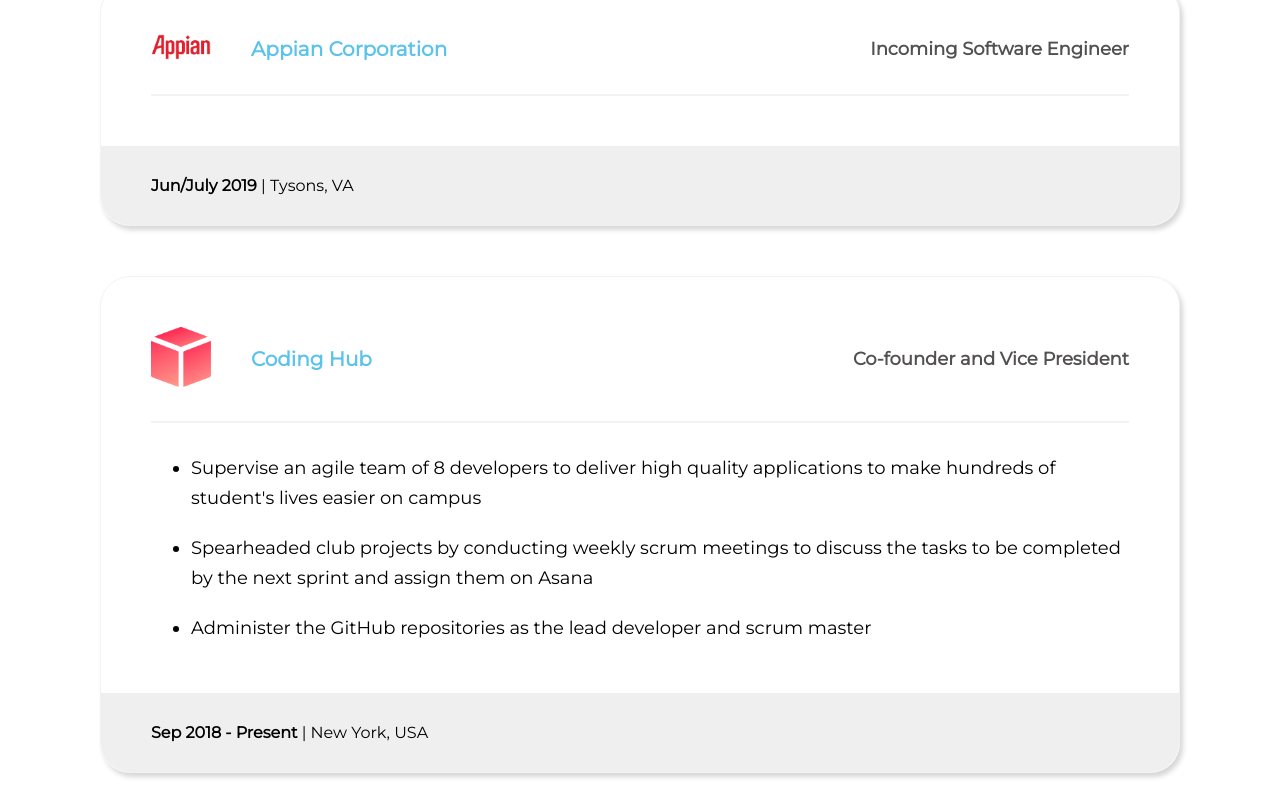
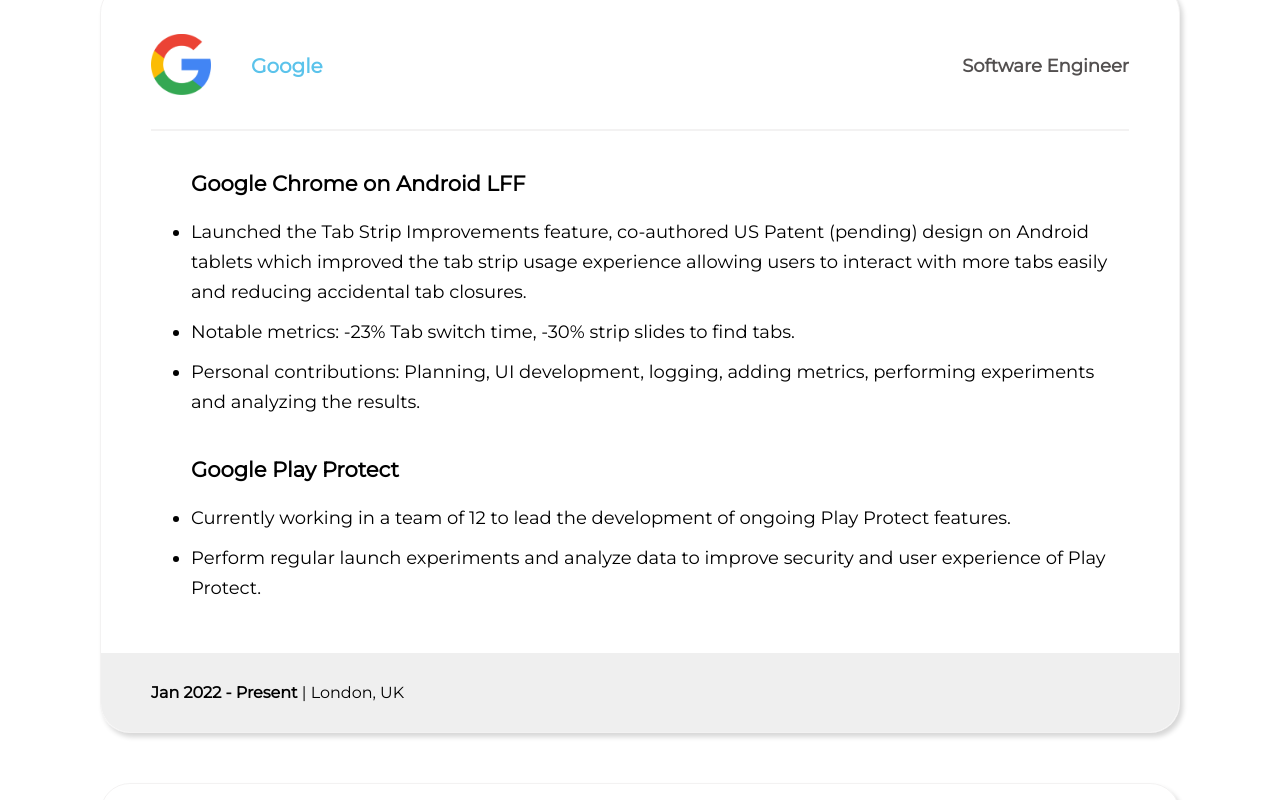
Before and after one commit to gaurav-jayasawal/gaurav-jayasawal.github.io, a React (Create React App) app: page / in a window 1280 px wide. Shown: the part 3594-4394 px from the top of the page. Built offline with nearby package versions, Linux system fonts and the light colour scheme.

Commit message:
Updated experiences

```diff
--- a/src/components/sections/experience/data.js
+++ b/src/components/sections/experience/data.js
@@ -1,24 +1,60 @@
 export const industryExperience = [
+  {
+    logo: require("../../../assets/company_logos/google_logo.png"),
+    company_name: "Google",
+    title: "Software Engineer",
+    link: "https://about.google/",
+    duty_groups: [
+      {
+        "Google Chrome on Android LFF": [
+          "Launched the Tab Strip Improvements feature, co-authored US Patent (pending) design on Android tablets which improved the tab strip usage experience allowing users to interact with more tabs easily and reducing accidental tab closures.",
+          "Notable metrics: -23% Tab switch time, -30% strip slides to find tabs.",
+          "Personal contributions: Planning, UI development, logging, adding metrics, performing experiments and analyzing the results.",
+        ],
+      },
+      {
+        "Google Play Protect": [
+          "Currently working in a team of 12 to lead the development of ongoing Play Protect features.",
+          "Perform regular launch experiments and analyze data to improve security and user experience of Play Protect.",
+        ],
+      },
+    ],
+    date: "Jan 2022 - Present",
+    location: "London, UK",
+  },
   {
     logo: require("../../../assets/company_logos/appian.png"),
     company_name: "Appian Corporation",
-    title: "Incoming Software Engineer",
+    title: "Software Engineer",
     link: "https://appian.com",
-    duties: [],
-    date: "Jun/July 2019",
-    location: "Tysons, VA",
+    duty_groups: [
+      {
+        "": [
+          "Worked as a Software Engineer and the Point of contact for the Appian Mobile (Android) team supporting over 56,000 daily active users with 300,000 sessions per month, a growth of 1,870% in 2020 alone, (retrieved numbers from google analytics).",
+          "Led multiple mobile efforts like Improved SAML based Authentication using Client certificates - unblocking thousands of users from USMC, Fannie Mae and customers with advanced security requirements.",
+          "Collaborated with around 15 engineers in delivering large sized features such as Appian for Offline and Dynamic Offline for over 10 customers including Ryder, Haliburton and others.",
+          "Contributed to the highly awaited Appian project called Appian Portals which makes highly performant and scalable Appian UIs available for public access without having to authenticate with Appian. Personal contributions include designing, developing and delivering parts of the deployment platform using technologies like Java, Python, Kubernetes, Knative and AWS.",
+        ],
+      },
+    ],
+    date: "July 2019 - Jan 2022",
+    location: "Tysons, VA, USA",
   },
   {
     logo: require("../../../assets/company_logos/coding_hub.png"),
     company_name: "Coding Hub",
     title: "Co-founder and Vice President",
     link: "https://coding-hub.com",
-    duties: [
+    duty_groups: [
+      {
+        "": [
           "Supervise an agile team of 8 developers to deliver high quality applications to make hundreds of student's lives easier on campus",
           "Spearheaded club projects by conducting weekly scrum meetings to discuss the tasks to be completed by the next sprint and assign them on Asana",
           "Administer the GitHub repositories as the lead developer and scrum master",
         ],
-    date: "Sep 2018 - Present",
+      },
+    ],
+    date: "Sep 2018 - May 2019",
     location: "New York, USA",
   },
   {
@@ -26,11 +62,15 @@
     company_name: "WiZN Systems",
     link: "https://myeglu.com/",
     title: "Full-stack Developer Intern",
-    duties: [
+    duty_groups: [
+      {
+        "": [
           "Integrated APIs into an Android app to detect required network details of clients, saving the company hours of site survey time",
           "Planned and built 2 fully responsive websites during the internship using CSS, JS to showcase the company's products and services",
           "Developed a logger website by making REST APIs with node and express js to fetch and display server logs for rapid debugging",
           "Stored client site analysis data on firebase databases for research to potentially optimize future deployment time by hours",
+        ],
+      },
     ],
     date: "May 2018 - Aug 2018",
     location: "Bangalore, IN",
@@ -40,12 +80,16 @@
     company_name: "Technorio Inc.",
     title: "Android Developer Intern",
     link: "https://technorio.com/",
-    duties: [
+    duty_groups: [
+      {
+        "": [
           "Worked in a team of 5 developers, closely communicating with the clients",
           "Experieced the power of version control system like GitHub and it's importance while working in a team",
           "Attended daily stand-up meetings to discuss the task updates to complete by the next sprint",
           "Cloned an Android app from scratch within 2 days and added additional features",
         ],
+      },
+    ],
     date: "May 2017 - Aug 2017",
     location: "Kathmandu, NP",
   },
--- a/src/components/sections/experience/index.jsx
+++ b/src/components/sections/experience/index.jsx
@@ -34,8 +34,13 @@
     return (
       <div className="experienceCard_row-2">
         <ul className="experienceCard_row-2_ul">
-          {experience.duties.map((duty) => (
-            <li key={duty}>{duty}</li>
+          {experience.duty_groups.map((dutyGroup) => (
+            <div>
+              <h3>{Object.keys(dutyGroup)[0]}</h3>
+              {Object.values(dutyGroup)[0].map((duty) => (
+                <li>{duty}</li>
+              ))}
+            </div>
           ))}
         </ul>
       </div>
--- a/src/components/sections/experience/styles.css
+++ b/src/components/sections/experience/styles.css
@@ -64,9 +64,14 @@
   font-size: 18px;
 }
 
-.experienceCard_row-2_ul > li {
+.experienceCard_row-2_ul > div > li {
   line-height: 30px;
-  margin-top: 20px;
+  margin-top: 10px;
+}
+
+.experienceCard_row-2_ul > div > h3 {
+  line-height: 25px;
+  margin-top: 40px;
 }
 
 .experienceCard_row-3 {
```
Also changed, not shown: src/assets/company_logos/appian.png, src/assets/company_logos/google_logo.png (added). Lines whose indentation alone changed are shown as unchanged.
